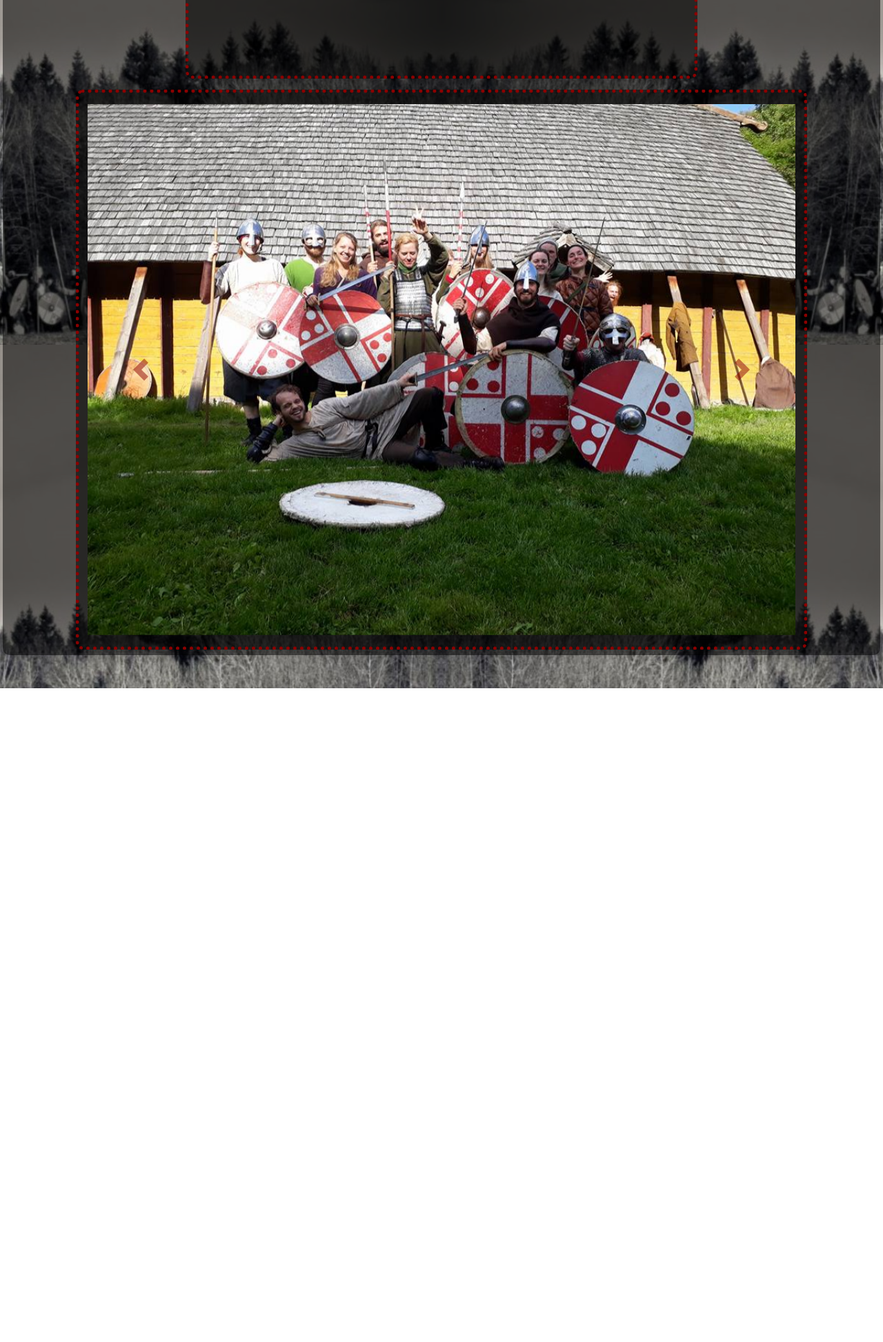
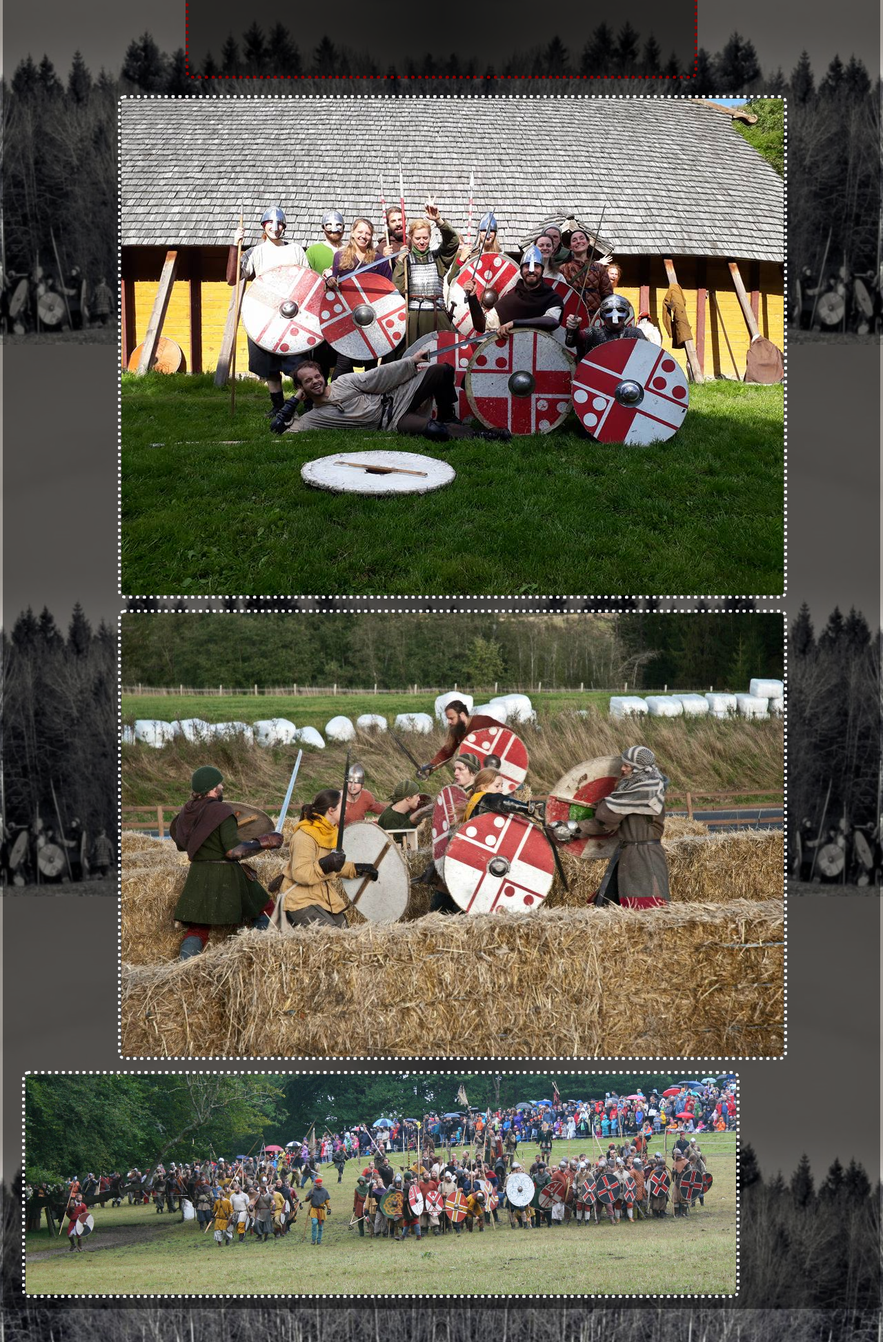
Before and after one commit to Zumwaloro/Vingulmark-website, a plain HTML site: page subpages/media.html in a window 1280 px wide. Shown: the part 2700-4646 px from the top of the page at 69% size. Before the commit the page ends 3698 px from the top, so only its background shows below. Drawn offline with nearby package versions, Linux system fonts and the light colour scheme; grey boxes are pictures that could not be loaded.

Commit message:
Took out slideshow

```diff
--- a/subpages/media.html
+++ b/subpages/media.html
@@ -115,27 +115,15 @@
                     </iframe>
                 </div>
             </div>
-            <div class="col-md-10 my-auto mt-2 mb-2 pb-3 pt-3" id="video-container">
-                <div id="carouselFade" class="carousel slide carousel-fade" data-bs-ride="carousel">
-                    <div class="carousel-inner">
-                    <div class="carousel-item active">
-                        <img src="../img/stock/media-1.jpg" class="d-block w-100" alt="...">
-                    </div>
-                    <div class="carousel-item">
-                        <img src="../img/stock/media-2.jpg" class="d-block w-100" alt="...">
-                    </div>
-                    <div class="carousel-item">
-                        <img src="../img/stock/media-3.jpg" class="d-block w-100" alt="...">
-                    </div>
-                    </div>
-                    <button class="carousel-control-prev" type="button" data-bs-target="#carouselFade" data-bs-slide="prev">
-                    <span class="carousel-control-prev-icon" aria-hidden="true"></span>
-                    <span class="visually-hidden">Tilbake</span>
-                    </button>
-                    <button class="carousel-control-next" type="button" data-bs-target="#carouselFade" data-bs-slide="next">
-                    <span class="carousel-control-next-icon" aria-hidden="true"></span>
-                    <span class="visually-hidden">Neste</span>
-                    </button>
+            <div class="text-center">
+                <div class="col-md-12" id="img-holder">
+                    <img class="img-fluid" src="../img/stock/media-1.jpg" id="home-img"></img>
+                </div>
+                <div class="col-md-12" id="img-holder">
+                    <img class="img-fluid" src="../img/stock/media-2.jpg" id="home-img"></img>
+                </div>
+                <div class="col-md-10" id="img-holder">
+                    <img class="img-fluid" src="../img/stock/media-3.jpg" id="home-img"></img>
                 </div>
             </div>
         </div>
```
